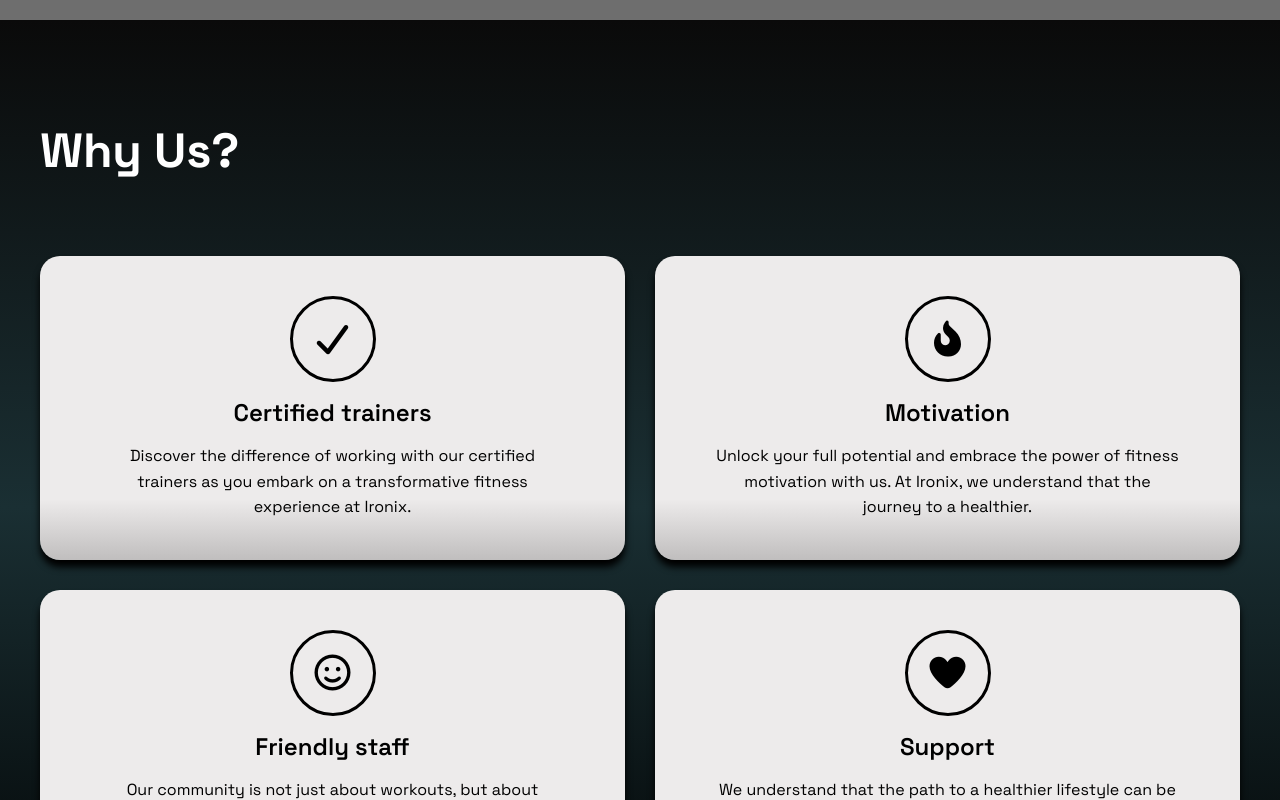
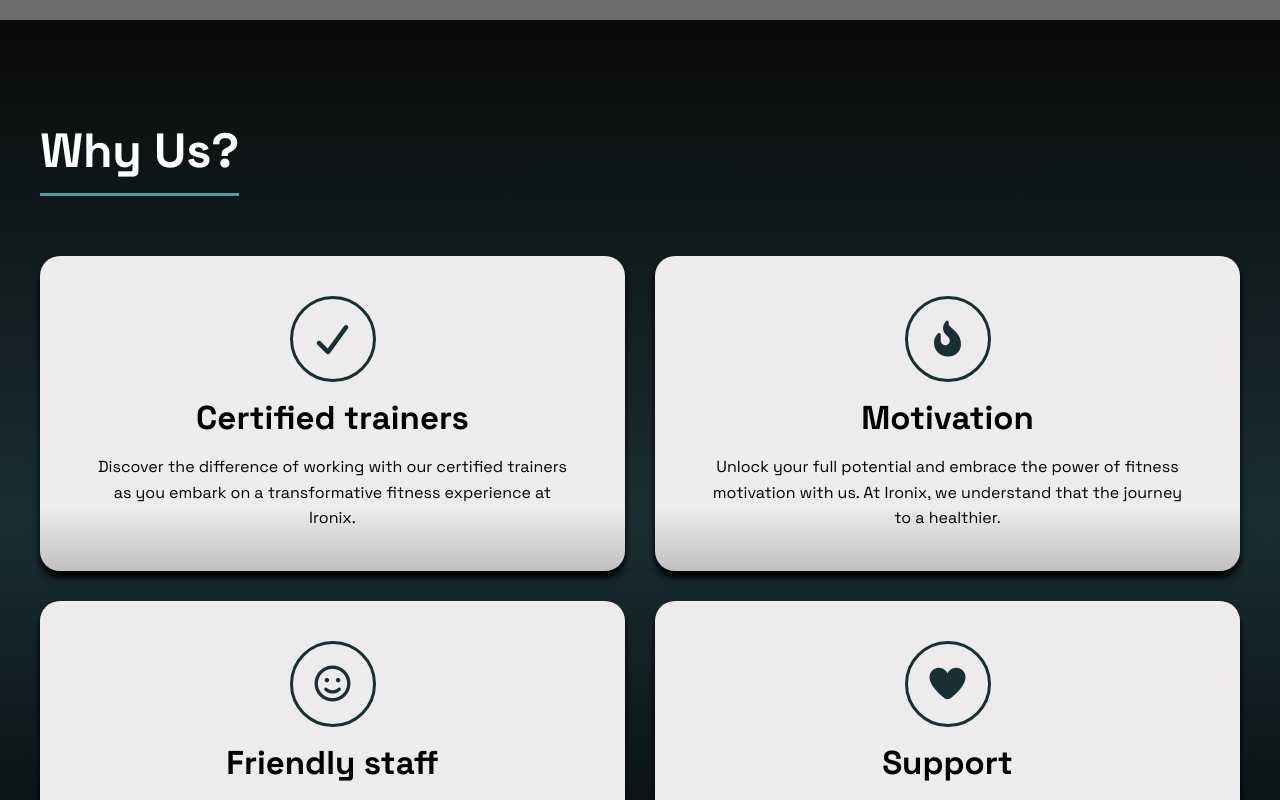
Before and after one commit to irffann-git/Ironix, a React (Vite) app: page / in a window 1280 px wide. Shown: the part 780-1580 px from the top of the page. Built offline with nearby package versions, Linux system fonts and the light colour scheme; grey boxes are pictures that could not be loaded; a web font is replaced by a local one.

Commit message:
Updated why us

```diff
--- a/package.json
+++ b/package.json
@@ -14,7 +14,7 @@
     "react": "^19.2.0",
     "react-dom": "^19.2.0",
     "react-router-dom": "^7.13.1",
-    "swiper": "^12.1.2"
+    "swiper": "^12.1.3"
   },
   "devDependencies": {
     "@eslint/js": "^9.39.1",
--- a/src/components/Home/HomePage.css
+++ b/src/components/Home/HomePage.css
@@ -121,7 +121,7 @@
   }
 }
 
-/* Why Choose Us Section */
+/* ── Section ── */
 .whyChooseUs {
   padding: 100px 0;
   background: linear-gradient(to bottom, #0a0a0a, #1a2f33, #000000);
@@ -131,44 +131,59 @@
 .whyChooseUs .container {
   max-width: 1200px;
   margin: 0 auto;
+  padding: 0 24px;
 }
 
+/* ── Title ── */
 .why-title {
   text-align: start;
   margin-bottom: 60px;
 }
 
 .why-title h2 {
-  font-size: 48px;
+  font-size: clamp(32px, 5vw, 48px);
   font-weight: 700;
   color: white;
-  position: relative;
   display: inline-block;
-  padding-bottom: 15px;
+  padding-bottom: 12px;
+  border-bottom: 3px solid #4f9ea0;
+  margin: 0;
 }
 
-/* Cards Grid */
+/* ── Desktop grid ── */
 .why-cards {
   display: grid;
   grid-template-columns: repeat(2, 1fr);
   gap: 30px;
 }
 
-/* Individual Card */
-.why-cards .card {
+/* ── Mobile swiper — hidden by default ── */
+.why-swiper {
+  display: none !important;
+  width: 100%;
+  padding-bottom: 44px !important;
+}
+
+/* ── Card ── */
+.why-cards .card,
+.why-swiper .card {
   background: linear-gradient(to bottom, #edebeb 80%, #4f4d4d 150%);
-
   border: none;
   border-radius: 20px;
   padding: 40px 30px;
   text-align: center;
   box-shadow: 0 7px 7px 0 rgb(0, 0, 0);
   max-width: 100%;
-  position: relative; /* Required for pseudo‑element */
-  overflow: hidden; /* Contain the shine effect */
+  position: relative;
+  overflow: hidden;
   z-index: 1;
+  height: 100%;
+  box-sizing: border-box;
 }
-.why-cards .card::before {
+
+/* ── Shine sweep ── */
+.why-cards .card::before,
+.why-swiper .card::before {
   content: "";
   position: absolute;
   top: 0;
@@ -186,8 +201,9 @@
   pointer-events: none;
 }
 
-.why-cards .card:hover::before {
-  animation: shine.8s forwards;
+.why-cards .card:hover::before,
+.why-swiper .card:hover::before {
+  animation: shine 0.8s forwards;
 }
 
 @keyframes shine {
@@ -198,42 +214,66 @@
     left: 150%;
   }
 }
-/* Icon */
+
+/* ── Icon ── */
 .card-icon {
   width: 80px;
   height: 80px;
   margin: 0 auto 15px;
   background: transparent;
   border-radius: 50%;
-  border: 3px solid;
+  border: 3px solid #1a2f33;
   display: flex;
   align-items: center;
   justify-content: center;
   font-size: 36px;
-  color: black;
+  color: #1a2f33;
   transition:
     background 0.3s ease,
     color 0.3s ease;
 }
+.why-swiper .swiper-wrapper {
+  align-items: stretch;
+}
 
-/* Card Title */
-.why-cards .card h3 {
-  font-size: 24px;
-  font-weight: 600;
+.why-swiper .swiper-slide {
+  height: auto;
+}
+
+.why-swiper .swiper-slide .card {
+  height: 100%;
+  box-sizing: border-box;
+}
+
+/* ── Card title ── */
+.why-cards .card h3,
+.why-swiper .card h3 {
+  font-size: 33px;
+  font-weight: bold;
   margin-bottom: 15px;
   color: #000000;
 }
 
-/* Card Description */
-.why-cards .card p {
+/* ── Card description ── */
+.why-cards .card p,
+.why-swiper .card p {
   font-size: 16px;
   line-height: 1.6;
   color: #000000;
   margin: 0;
-  padding: 0 30px;
+  padding: 0 20px;
 }
 
-/* Responsive Design */
+/* ── Swiper pagination ── */
+.swiper-pagination-bullet {
+  background: white !important;
+  opacity: 0.5;
+}
+.swiper-pagination-bullet-active {
+  opacity: 1;
+}
+
+/* ── Responsive ── */
 @media (max-width: 992px) {
   .why-cards {
     gap: 20px;
@@ -247,32 +287,43 @@
     font-size: 32px;
   }
   .why-cards .card h3 {
-    font-size: 22px;
+    font-size: 30px;
+    font-weight: bold;
   }
 }
 
 @media (max-width: 768px) {
   .whyChooseUs {
-    padding: 60px 20px;
+    padding: 60px 0;
+  }
+  .why-title {
+    padding: 0 20px;
   }
   .why-title h2 {
     font-size: 36px;
   }
+  .card {
+    height: 100%;
+  }
   .why-cards {
-    grid-template-columns: 1fr; /* Stack cards on mobile */
-    max-width: 500px;
-    margin: 0 auto;
+    display: none;
+  }
+  .why-swiper {
+    display: block !important;
   }
 }
 
 @media (max-width: 480px) {
   .whyChooseUs {
-    padding: 40px 15px;
+    padding: 40px 0;
+  }
+  .why-title {
+    padding: 0 15px;
   }
   .why-title h2 {
-    font-size: 34px;
+    font-size: 30px;
   }
-  .why-cards .card {
+  .why-swiper .card {
     padding: 25px 15px;
   }
   .card-icon {
@@ -280,14 +331,15 @@
     height: 60px;
     font-size: 28px;
   }
-  .why-cards .card h3 {
-    font-size: 20px;
+  .why-swiper .card h3 {
+    font-size: 25px;
+    font-weight: bold;
   }
-  .why-cards .card p {
+  .why-swiper .card p {
     font-size: 14px;
+    padding: 0 8px;
   }
 }
-
 /* ===== Classes Section ===== */
 .classes {
   padding: 100px 0;
--- a/src/components/Home/HomePage.jsx
+++ b/src/components/Home/HomePage.jsx
@@ -1,9 +1,16 @@
 import { Link } from "react-router-dom";
 import "./HomePage.css";
 import { useState } from "react";
+import { useEffect, useRef } from "react";
+import Swiper from "swiper";
+import { Pagination } from "swiper/modules";
+import "swiper/css";
+import "swiper/css/pagination";
 
 function HomePage() {
 const [billingPeriod, setBillingPeriod] = useState('yearly'); // 'monthly' or 'yearly'
+ const swiperRef = useRef(null);
+  const swiperInstance = useRef(null);
 
   // Pricing data (could be moved to a constant)
   const pricingData = {
@@ -20,7 +27,36 @@ const [billingPeriod, setBillingPeriod] = useState('yearly'); // 'monthly' or 'y
       monthly: { price: 999, text: 'Billed monthly' }
     }
   };
+ useEffect(() => {
+    const initSwiper = () => {
+      if (window.innerWidth <= 768) {
+        if (!swiperInstance.current) {
+          swiperInstance.current = new Swiper(swiperRef.current, {
+            modules: [Pagination],
+            slidesPerView: 1.15,
+            centeredSlides: true,
+            spaceBetween: 16,
+            pagination: { el: ".swiper-pagination", clickable: true },
+            breakpoints: {
+              480: { slidesPerView: 1.3, spaceBetween: 20 },
+            },
+          });
+        }
+      } else {
+        if (swiperInstance.current) {
+          swiperInstance.current.destroy(true, true);
+          swiperInstance.current = null;
+        }
+      }
+    };
 
+    initSwiper();
+    window.addEventListener("resize", initSwiper);
+    return () => {
+      window.removeEventListener("resize", initSwiper);
+      swiperInstance.current?.destroy(true, true);
+    };
+  }, []);
 
   return (
     <div className="homepage">
@@ -44,31 +80,118 @@ const [billingPeriod, setBillingPeriod] = useState('yearly'); // 'monthly' or 'y
 
        <div className="whyChooseUs">
       <div className="container">
+
         <div className="why-title">
           <h2>Why Us?</h2>
         </div>
+
+        {/* ── Desktop grid ── */}
         <div className="why-cards">
           <div className="card">
-              <div className="card-icon"><i className="fa fa-check"></i></div>
+            <div className="card-icon">
+              <i className="fa fa-check"></i>
+            </div>
             <h3>Certified trainers</h3>
-              <p>Discover the difference of working with our certified trainers as you embark on a transformative fitness experience at Ironix.</p>
+            <p>
+              Discover the difference of working with our certified trainers as
+              you embark on a transformative fitness experience at Ironix.
+            </p>
           </div>
           <div className="card">
-              <div className="card-icon"><i className='fas fa-fire-alt'></i></div>
+            <div className="card-icon">
+              <i className="fas fa-fire-alt"></i>
+            </div>
             <h3>Motivation</h3>
-              <p>Unlock your full potential and embrace the power of fitness motivation with us. At Ironix, we understand that the journey to a healthier.</p>
+            <p>
+              Unlock your full potential and embrace the power of fitness
+              motivation with us. At Ironix, we understand that the journey to
+              a healthier.
+            </p>
           </div>
           <div className="card">
-              <div className="card-icon"><i className='far fa-smile'></i></div>
+            <div className="card-icon">
+              <i className="far fa-smile"></i>
+            </div>
             <h3>Friendly staff</h3>
-              <p>Our community is not just about workouts, but about building connections and friendships that make your fitness.</p>
+            <p>
+              Our community is not just about workouts, but about building
+              connections and friendships that make your fitness.
+            </p>
           </div>
           <div className="card">
-              <div className="card-icon"><i className='fas fa-heart'></i></div>
+            <div className="card-icon">
+              <i className="fas fa-heart"></i>
+            </div>
             <h3>Support</h3>
-              <p>We understand that the path to a healthier lifestyle can be challenging, and that's why our commitment to your success goes.</p>
+            <p>
+              We understand that the path to a healthier lifestyle can be
+              challenging, and that's why our commitment to your success goes.
+            </p>
           </div>
         </div>
+
+        {/* ── Mobile swiper ── */}
+        <div className="why-swiper swiper" ref={swiperRef}>
+          <div className="swiper-wrapper">
+
+            <div className="swiper-slide">
+              <div className="card">
+                <div className="card-icon">
+                  <i className="fa fa-check"></i>
+                </div>
+                <h3>Certified trainers</h3>
+                <p>
+                  Discover the difference of working with our certified trainers
+                  as you embark on a transformative fitness experience at Ironix.
+                </p>
+              </div>
+            </div>
+
+            <div className="swiper-slide">
+              <div className="card">
+                <div className="card-icon">
+                  <i className="fas fa-fire-alt"></i>
+                </div>
+                <h3>Motivation</h3>
+                <p>
+                  Unlock your full potential and embrace the power of fitness
+                  motivation with us. At Ironix, we understand that the journey
+                  to a healthier.
+                </p>
+              </div>
+            </div>
+
+            <div className="swiper-slide">
+              <div className="card">
+                <div className="card-icon">
+                  <i className="far fa-smile"></i>
+                </div>
+                <h3>Friendly staff</h3>
+                <p>
+                  Our community is not just about workouts, but about building
+                  connections and friendships that make your fitness.
+                </p>
+              </div>
+            </div>
+
+            <div className="swiper-slide">
+              <div className="card">
+                <div className="card-icon">
+                  <i className="fas fa-heart"></i>
+                </div>
+                <h3>Support</h3>
+                <p>
+                  We understand that the path to a healthier lifestyle can be
+                  challenging, and that's why our commitment to your success
+                  goes.
+                </p>
+              </div>
+            </div>
+
+          </div>
+          <div className="swiper-pagination"></div>
+        </div>
+
       </div>
     </div>
 
```
Also changed, not shown: 1 other file (tests, documents, lock files or other folders). Lines whose indentation alone changed are shown as unchanged.
